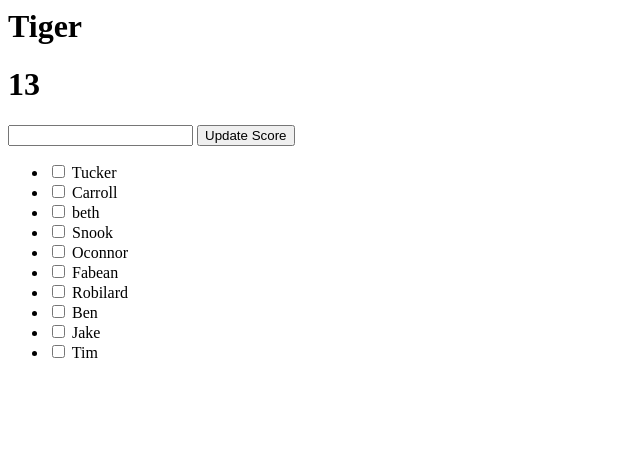
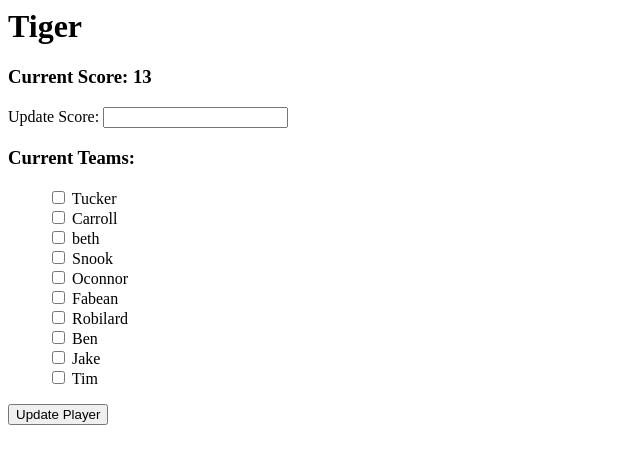
Before and after one commit to jakewhite8/major-manager, a Django app: page /golf/player/1/ in a window 1280 px wide. Shown: the top 464 px of the page, without its empty margins (0-640 px from the left). Run offline with Django 3.2, Linux system fonts and the light colour scheme; data comes from the database, SQL or seed files in the repository; both versions use the stored data as it was after the commit.

Commit message:
Update a players teams from player page

```diff
--- a/majormanager/golf/templates/golf/update.html
+++ b/majormanager/golf/templates/golf/update.html
@@ -1,13 +1,14 @@
 <h1>{{Player.player_name}}</h1>
-<h1>{{Player.score}}</h1>
+<h3>Current Score: {{Player.score}}</h3>
 <form action="{% url 'golf:update' Player.id %}" method="post">
   {% csrf_token %}
+  <label>Update Score:</label>
   <input type="text" name="score">
-  <input type="submit" value="Update Score">
-</form>
 
 {% if Teams %}
-  <ul>
+  <h3>Current Teams:</h3>
+  <ul style="list-style-type:none;">
+
     {% for team in Teams %}
       <li>
         <input type="checkbox" name="team" id=team{{forloop.counter}} value={{team.id}}
@@ -18,3 +19,6 @@
     {% endfor %}
   </ul>
 {% endif %}
+
+  <input type="submit" value="Update Player">
+</form>
--- a/majormanager/golf/views.py
+++ b/majormanager/golf/views.py
@@ -27,7 +27,27 @@ class PlayerView(generic.TemplateView):
 
 def update(request, player_id):
   player = get_object_or_404(Players, pk=player_id)
-  player.score = request.POST['score']
-  player.save()
+
+  # if a players score has been provided, update it
+  # need to throw an error here when the score is not a valid number
+  if len(request.POST['score']) and request.POST['score'].isdigit():
+    player.score = request.POST['score']
+    player.save()
+
+  # compare the players current list of teams with the ones submitted
+  # and updated accordingly
+  players_current_teams = [team.id for team in player.team_set.all()]
+  if len(players_current_teams):
+    players_current_teams.sort()
+
+  updated_team_ids = request.POST.getlist('team')
+  if len(updated_team_ids):
+    updated_team_ids.sort()
+
+  if players_current_teams != updated_team_ids:
+    # make a list of the players new Team set based off
+    # the ids recieved from the request
+    updated_teams = Team.objects.filter(id__in=updated_team_ids)
+    player.team_set.set(updated_teams)
 
   return HttpResponseRedirect(reverse('golf:index'))
```
Also changed, not shown: majormanager/db.sqlite3.
